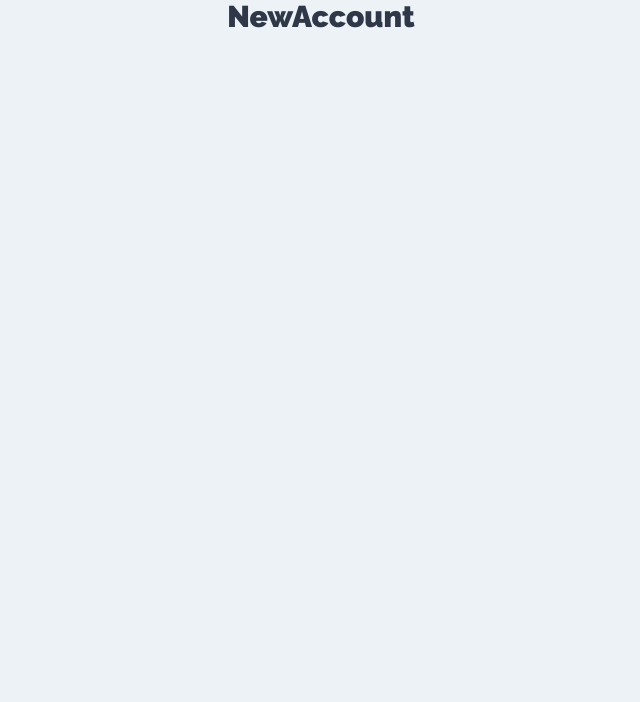
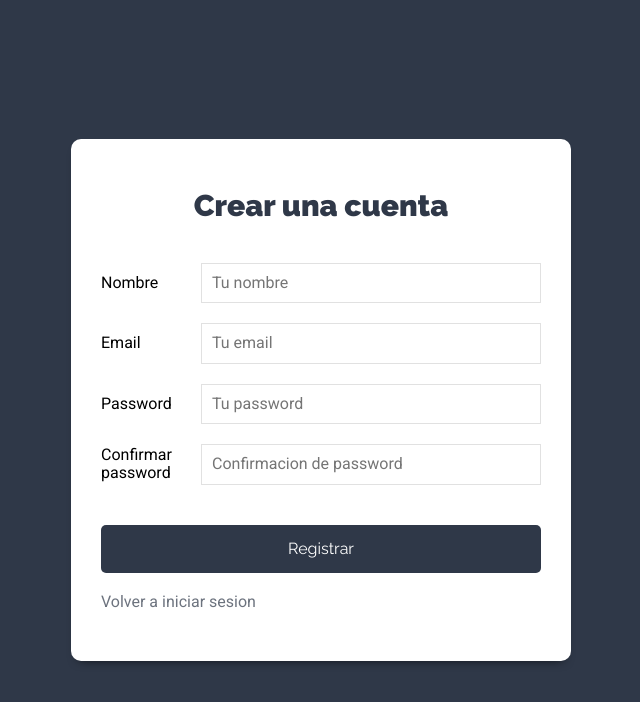
Before and after one commit to ggm11/mern-client, a React (Create React App) app: page /new-account in a window 1280 px wide. Shown: the top 702 px of the page, without its empty margins (319-959 px from the left). Built offline with nearby package versions, Linux system fonts and the light colour scheme.

Commit message:
new account

```diff
--- a/src/components/auth/Login.jsx
+++ b/src/components/auth/Login.jsx
@@ -1,5 +1,63 @@
+import { useState } from 'react';
+import { Link } from 'react-router-dom';
+
 function Login() {
-  return <h1>Login</h1>;
+  const [user, setUser] = useState({
+    email: '',
+    password: '',
+  });
+
+  const { email, password } = user;
+
+  const handleOnChange = (e) =>
+    setUser({
+      ...user,
+      [e.target.name]: e.target.value,
+    });
+
+  const handleOnSubmit = () => {};
+
+  return (
+    <div className="form-usuario">
+      <div className="contenedor-form sombra-dark">
+        <h1>Iniciar Sesion</h1>
+        <form onSubmit={handleOnSubmit}>
+          <div className="campo-form">
+            <label htmlFor="email">Email</label>
+            <input
+              type="email"
+              id="email"
+              name="email"
+              placeholder="Tu email"
+              value={email}
+              onChange={handleOnChange}
+            />
+          </div>
+          <div className="campo-form">
+            <label htmlFor="email">Contrasena</label>
+            <input
+              type="password"
+              id="password"
+              name="password"
+              placeholder="Tu password"
+              value={password}
+              onChange={handleOnChange}
+            />
+          </div>
+          <div className="campo-form">
+            <input
+              type="submit"
+              className="btn btn-primario btn-block"
+              value="Iniciar Sesion"
+            />
+          </div>
+        </form>
+        <Link to={'/new-account'} className="enlace-cuenta">
+          Obtener cuenta
+        </Link>
+      </div>
+    </div>
+  );
 }
 
 export default Login;
--- a/src/components/auth/NewAccount.jsx
+++ b/src/components/auth/NewAccount.jsx
@@ -1,5 +1,87 @@
+import { useState } from 'react';
+import { Link } from 'react-router-dom';
+
 function NewAccount() {
-    return <h1>NewAccount</h1>;
-  }
+  const [user, setUser] = useState({
+    name: '',
+    email: '',
+    password: '',
+    confirm: '',
+  });
 
-  export default NewAccount;
+  const { name, email, password, confirm } = user;
+
+  const handleOnChange = (e) =>
+    setUser({
+      ...user,
+      [e.target.name]: e.target.value,
+    });
+
+  const handleOnSubmit = () => {};
+
+  return (
+    <div className="form-usuario">
+      <div className="contenedor-form sombra-dark">
+        <h1>Crear una cuenta</h1>
+        <form onSubmit={handleOnSubmit}>
+          <div className="campo-form">
+            <label htmlFor="email">Nombre</label>
+            <input
+              type="text"
+              id="name"
+              name="name"
+              placeholder="Tu nombre"
+              value={name}
+              onChange={handleOnChange}
+            />
+          </div>
+          <div className="campo-form">
+            <label htmlFor="email">Email</label>
+            <input
+              type="email"
+              id="email"
+              name="email"
+              placeholder="Tu email"
+              value={email}
+              onChange={handleOnChange}
+            />
+          </div>
+          <div className="campo-form">
+            <label htmlFor="email">Password</label>
+            <input
+              type="password"
+              id="password"
+              name="password"
+              placeholder="Tu password"
+              onChange={handleOnChange}
+              value={password}
+            />
+          </div>
+          <div className="campo-form">
+            <label htmlFor="email">Confirmar password</label>
+            <input
+              type="password"
+              id="confirm"
+              name="confirm"
+              placeholder="Confirmacion de password"
+              onChange={handleOnChange}
+              value={confirm}
+            />
+          </div>
+          <div className="campo-form">
+            <input
+              type="submit"
+              className="btn btn-primario btn-block"
+              value="Registrar"
+            />
+          </div>
+        </form>
+        <Link to={'/'} className="enlace-cuenta">
+          Volver a iniciar sesion
+        </Link>
+      </div>
+    </div>
+  );
+}
+
+export default NewAccount;
```
